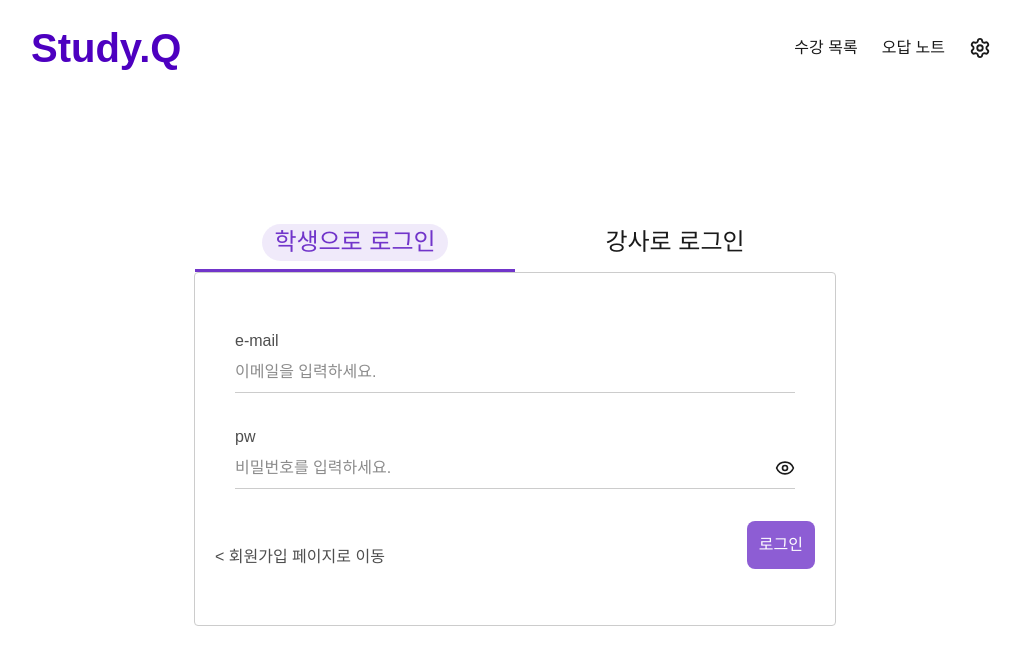
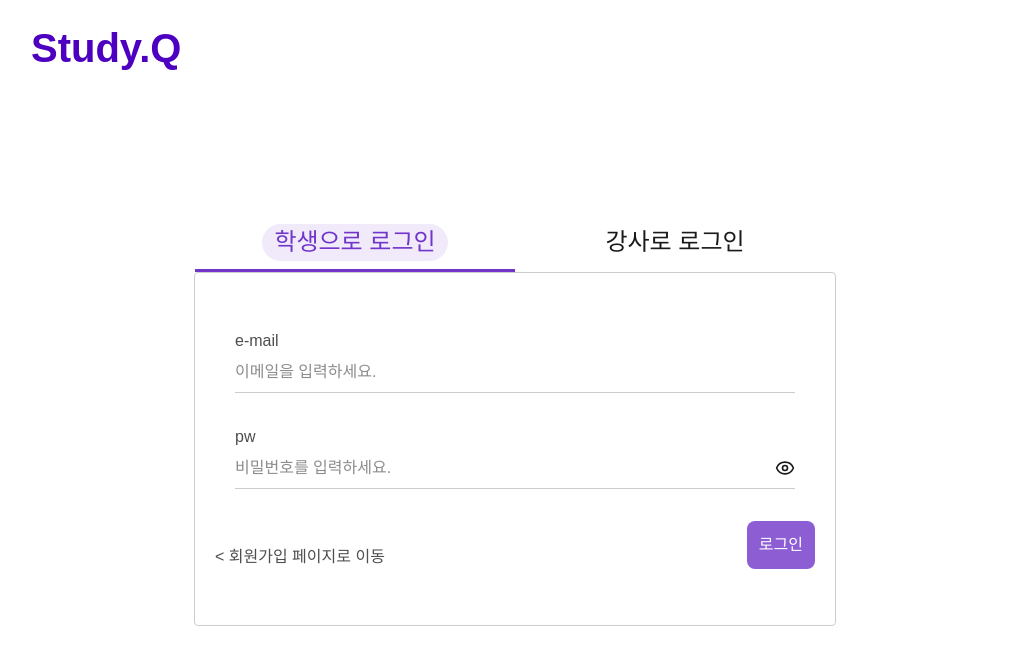
Before and after one commit to UbAA-pj/Study.Q-FE, a React (Vite) app: page /Study.Q-FE/auth/login in a window 1280 px wide. Shown: the top 664 px of the page, without its empty margins (125-1146 px from the left). Built offline with nearby package versions, Linux system fonts and the light colour scheme; no server answers; a web font is replaced by a local one.

Commit message:
feat: 로그인 시에만 헤더 nav 표시(#51)

```diff
--- a/src/components/common/Header.jsx
+++ b/src/components/common/Header.jsx
@@ -39,6 +39,7 @@ export default function Header() {
       <Link to="/">
         <h1 className="text-logo">Study.Q</h1>
       </Link>
+      {localStorage.getItem('token') && (
         <nav className="flex items-center gap-2">
           {role === 'student' && (
             <>
@@ -90,6 +91,7 @@ export default function Header() {
             )}
           </button>
         </nav>
+      )}
       <DeleteAccountModal
         isOpen={isModalOpen}
         onConfirm={handleDeleteConfirm}
```
Lines whose indentation alone changed are shown as unchanged.
